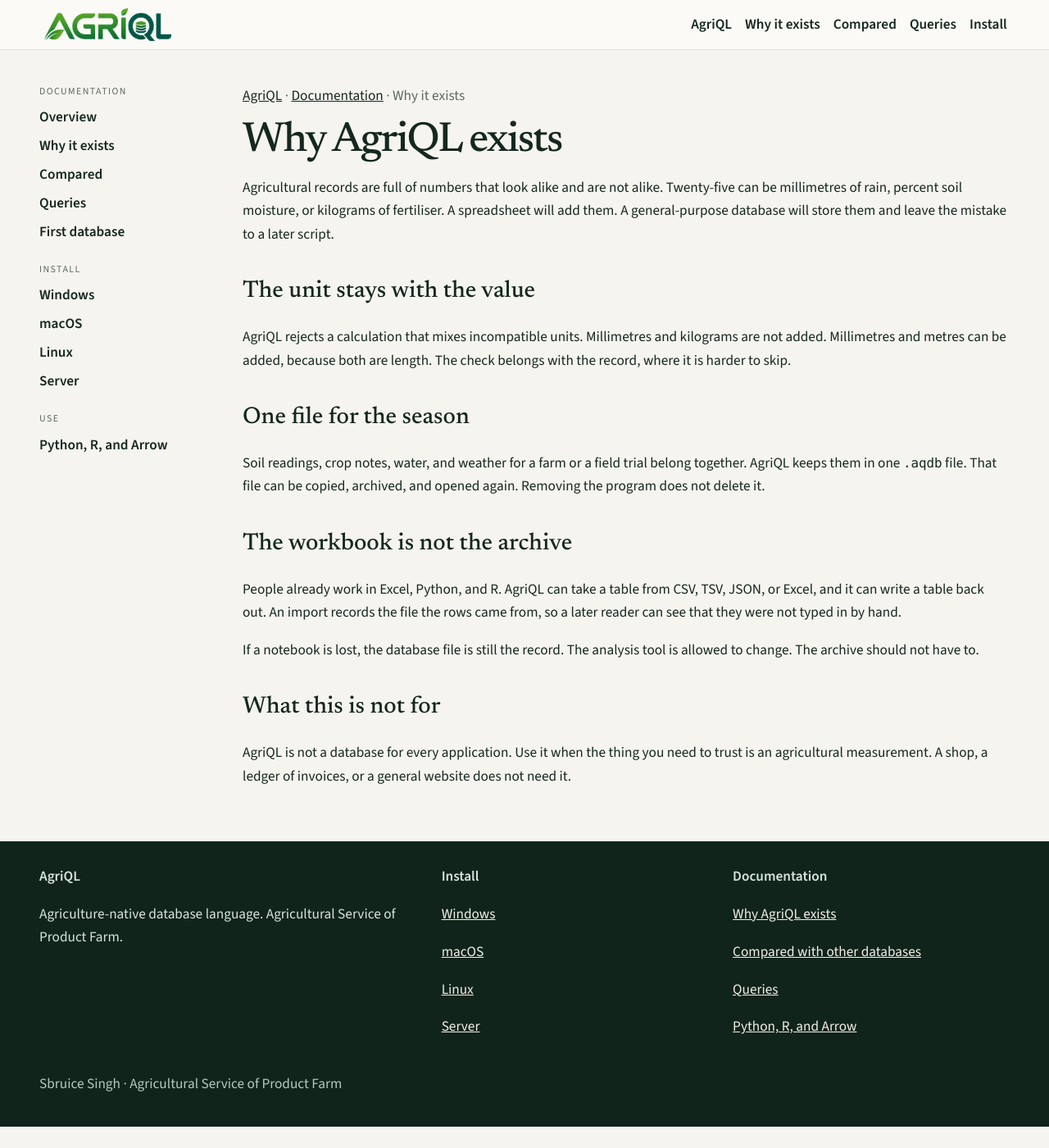
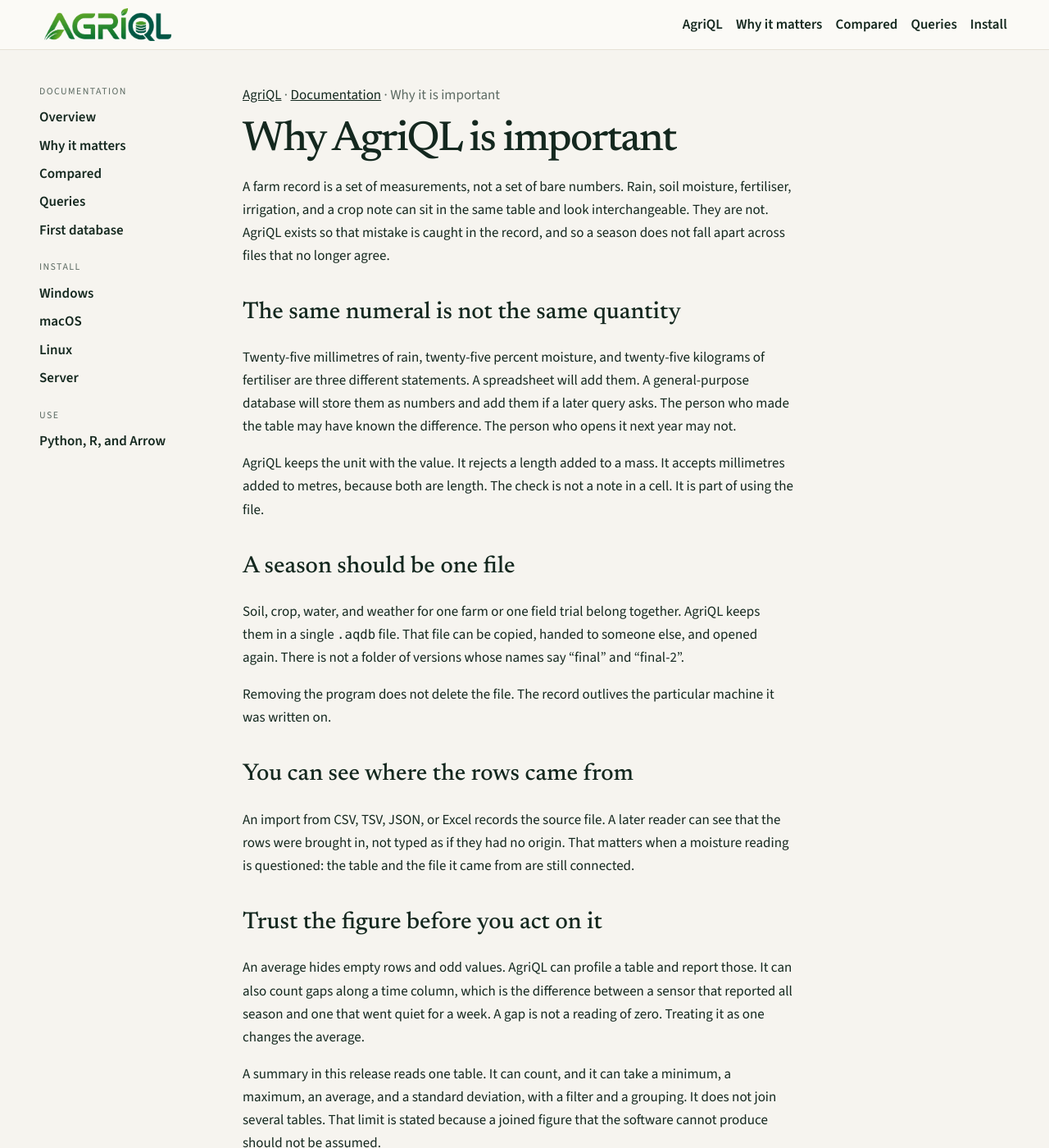
Before and after one commit to Agriculture-Service-of-Product-Farm/AgriQL, a Jekyll site: the page built from docs/importance.html, in a window 1280 px wide and 1400 px high. Shown: the whole window at 82% size. Built offline with Jekyll 4.4.1, drawn with Linux system fonts in a browser that asks for light colours; some of the changed text lies outside the part shown.

Commit message:
Fit every page to phone, tablet, and desktop, and expand why AgriQL matters.
The navigation and the documentation list reflow instead of overflowing. The importance page states the measurement, the single season file, and the checks this release can actually make.

```diff
--- a/_layouts/default.html
+++ b/_layouts/default.html
@@ -66,7 +66,7 @@
     </a>
     <nav class="site-nav" aria-label="Primary">
       <a href="{{ '/' | relative_url }}">AgriQL</a>
-      <a href="{{ '/docs/importance.html' | relative_url }}">Why it exists</a>
+      <a href="{{ '/docs/importance.html' | relative_url }}">Why it matters</a>
       <a href="{{ '/docs/compare.html' | relative_url }}">Compared</a>
       <a href="{{ '/docs/query.html' | relative_url }}">Queries</a>
       <a href="{{ '/docs/' | relative_url }}">Install</a>
@@ -88,7 +88,7 @@
       </div>
       <div>
         <strong>Documentation</strong>
-        <p><a href="{{ '/docs/importance.html' | relative_url }}">Why AgriQL exists</a></p>
+        <p><a href="{{ '/docs/importance.html' | relative_url }}">Why AgriQL is important</a></p>
         <p><a href="{{ '/docs/compare.html' | relative_url }}">Compared with other databases</a></p>
         <p><a href="{{ '/docs/query.html' | relative_url }}">Queries</a></p>
         <p><a href="{{ '/docs/clients.html' | relative_url }}">Python, R, and Arrow</a></p>
--- a/_layouts/docs.html
+++ b/_layouts/docs.html
@@ -5,7 +5,7 @@
   <aside class="docs-side">
     <p class="side-label">Documentation</p>
     <a href="{{ '/docs/' | relative_url }}">Overview</a>
-    <a href="{{ '/docs/importance.html' | relative_url }}">Why it exists</a>
+    <a href="{{ '/docs/importance.html' | relative_url }}">Why it matters</a>
     <a href="{{ '/docs/compare.html' | relative_url }}">Compared</a>
     <a href="{{ '/docs/query.html' | relative_url }}">Queries</a>
     <a href="{{ '/docs/getting-started.html' | relative_url }}">First database</a>
--- a/docs/importance.html
+++ b/docs/importance.html
@@ -1,17 +1,30 @@
 ---
 layout: docs
-title: Why AgriQL exists
-description: AgriQL exists so a season of agricultural measurements stays in one file, and so a length is not added to a mass.
-crumb: Why it exists
+title: Why AgriQL is important
+description: AgriQL matters because agricultural numbers that look the same are not the same quantity, and a season of measurements should stay in one file.
+crumb: Why it is important
 ---
-<h1>Why AgriQL exists</h1>
-<p>Agricultural records are full of numbers that look alike and are not alike. Twenty-five can be millimetres of rain, percent soil moisture, or kilograms of fertiliser. A spreadsheet will add them. A general-purpose database will store them and leave the mistake to a later script.</p>
-<h2>The unit stays with the value</h2>
-<p>AgriQL rejects a calculation that mixes incompatible units. Millimetres and kilograms are not added. Millimetres and metres can be added, because both are length. The check belongs with the record, where it is harder to skip.</p>
-<h2>One file for the season</h2>
-<p>Soil readings, crop notes, water, and weather for a farm or a field trial belong together. AgriQL keeps them in one <code>.aqdb</code> file. That file can be copied, archived, and opened again. Removing the program does not delete it.</p>
-<h2>The workbook is not the archive</h2>
-<p>People already work in Excel, Python, and R. AgriQL can take a table from CSV, TSV, JSON, or Excel, and it can write a table back out. An import records the file the rows came from, so a later reader can see that they were not typed in by hand.</p>
-<p>If a notebook is lost, the database file is still the record. The analysis tool is allowed to change. The archive should not have to.</p>
-<h2>What this is not for</h2>
-<p>AgriQL is not a database for every application. Use it when the thing you need to trust is an agricultural measurement. A shop, a ledger of invoices, or a general website does not need it.</p>
+<h1>Why AgriQL is important</h1>
+<p>A farm record is a set of measurements, not a set of bare numbers. Rain, soil moisture, fertiliser, irrigation, and a crop note can sit in the same table and look interchangeable. They are not. AgriQL exists so that mistake is caught in the record, and so a season does not fall apart across files that no longer agree.</p>
+
+<h2>The same numeral is not the same quantity</h2>
+<p>Twenty-five millimetres of rain, twenty-five percent moisture, and twenty-five kilograms of fertiliser are three different statements. A spreadsheet will add them. A general-purpose database will store them as numbers and add them if a later query asks. The person who made the table may have known the difference. The person who opens it next year may not.</p>
+<p>AgriQL keeps the unit with the value. It rejects a length added to a mass. It accepts millimetres added to metres, because both are length. The check is not a note in a cell. It is part of using the file.</p>
+
+<h2>A season should be one file</h2>
+<p>Soil, crop, water, and weather for one farm or one field trial belong together. AgriQL keeps them in a single <code>.aqdb</code> file. That file can be copied, handed to someone else, and opened again. There is not a folder of versions whose names say “final” and “final-2”.</p>
+<p>Removing the program does not delete the file. The record outlives the particular machine it was written on.</p>
+
+<h2>You can see where the rows came from</h2>
+<p>An import from CSV, TSV, JSON, or Excel records the source file. A later reader can see that the rows were brought in, not typed as if they had no origin. That matters when a moisture reading is questioned: the table and the file it came from are still connected.</p>
+
+<h2>Trust the figure before you act on it</h2>
+<p>An average hides empty rows and odd values. AgriQL can profile a table and report those. It can also count gaps along a time column, which is the difference between a sensor that reported all season and one that went quiet for a week. A gap is not a reading of zero. Treating it as one changes the average.</p>
+<p>A summary in this release reads one table. It can count, and it can take a minimum, a maximum, an average, and a standard deviation, with a filter and a grouping. It does not join several tables. That limit is stated because a joined figure that the software cannot produce should not be assumed.</p>
+
+<h2>The tools you already use stay outside the record</h2>
+<p>Excel, Python, and R are how many people study a season. AgriQL can write a table back out to CSV, TSV, JSON, or Excel, and the Python, R, and Arrow clients can take rows. They are not a second copy of the database. If the notebook is lost, the <code>.aqdb</code> file is still the record. The analysis tool is allowed to change. The archive should not have to.</p>
+
+<h2>Where it is the wrong tool</h2>
+<p>AgriQL is not important for a shop, an invoice ledger, or a general website. It does not read Parquet, and it does not read a spreadsheet that exists only online. Use it when the thing you need to trust is an agricultural measurement, and when mixing those measurements up would matter.</p>
+<p><a href="{{ '/docs/compare.html' | relative_url }}">How this differs from a spreadsheet and from a general-purpose database.</a></p>
--- a/docs/index.html
+++ b/docs/index.html
@@ -8,7 +8,7 @@
 <p>These pages describe AgriQL 3.10.1, the agriculture-native database language from Agricultural Service of Product Farm. They do not describe how the software is built.</p>
 <div class="note"><p>Install from source. <code>apt</code>, <code>dnf</code>, Homebrew, and WinGet do not yet publish an AgriQL package. Commands for those tools are not listed here, because they would fail.</p></div>
 <div class="doc-cards">
-  <a class="doc-card" href="{{ '/docs/importance.html' | relative_url }}"><strong>Why it exists</strong><span>Units, one file, and a record that is not a notebook.</span></a>
+  <a class="doc-card" href="{{ '/docs/importance.html' | relative_url }}"><strong>Why it is important</strong><span>Units, one file for the season, and a figure you can check.</span></a>
   <a class="doc-card" href="{{ '/docs/compare.html' | relative_url }}"><strong>Compared</strong><span>Spreadsheet, general-purpose database, and AgriQL.</span></a>
   <a class="doc-card" href="{{ '/docs/query.html' | relative_url }}"><strong>Queries</strong><span>The statements this release actually runs.</span></a>
   <a class="doc-card" href="{{ '/docs/getting-started.html' | relative_url }}"><strong>First database</strong><span>Create a file and run one query.</span></a>
--- a/index.html
+++ b/index.html
@@ -52,7 +52,7 @@
 
 <section class="wrap">
   <div class="cards">
-    <a class="card" href="{{ '/docs/importance.html' | relative_url }}"><em>01</em><strong>Why it exists</strong><span>A season should not depend on workbooks that no longer agree.</span></a>
+    <a class="card" href="{{ '/docs/importance.html' | relative_url }}"><em>01</em><strong>Why it is important</strong><span>A measurement is not a bare number, and a season should be one file.</span></a>
     <a class="card" href="{{ '/docs/compare.html' | relative_url }}"><em>02</em><strong>Compared</strong><span>What a spreadsheet and a general-purpose database allow, and what AgriQL refuses.</span></a>
     <a class="card" href="{{ '/docs/query.html' | relative_url }}"><em>03</em><strong>Queries</strong><span>Import, summarise one table, check it, and write it back out.</span></a>
     <a class="card" href="{{ '/docs/' | relative_url }}"><em>04</em><strong>Install</strong><span>Windows, macOS, Linux, and a private server. From source. Version 3.10.1.</span></a>
--- a/styles.css
+++ b/styles.css
@@ -13,13 +13,14 @@
   --mono: ui-monospace, "SFMono-Regular", Consolas, monospace;
 }
 * { box-sizing: border-box; }
-html { scroll-behavior: smooth; }
+html { scroll-behavior: smooth; -webkit-text-size-adjust: 100%; text-size-adjust: 100%; }
 body {
   margin: 0;
+  overflow-x: clip;
   color: var(--ink);
   background: #f6f4ef;
   font-family: var(--sans);
-  font-size: 1.08rem;
+  font-size: 1.0625rem;
   line-height: 1.65;
 }
 img { max-width: 100%; height: auto; }
@@ -95,6 +96,7 @@
 .explain { padding: 2.8rem 0 0.2rem; }
 .explain h2 { margin: 0 0 0.8rem; font-family: var(--serif); font-weight: 500; font-size: clamp(2rem, 4vw, 2.6rem); }
 .explain p { max-width: 40rem; }
+.quantities { display: grid; gap: 0.8rem; margin: 1rem 0 0.4rem; }
 .quantities article {
   background: #fff;
   border: 1px solid #e2dcd0;
@@ -154,7 +156,7 @@
   font-weight: 500;
   font-size: 1.8rem;
 }
-.docs-main { min-width: 0; }
+.docs-main p, .docs-main li { max-width: 42rem; }
 .ledger { width: 100%; border-collapse: collapse; margin: 1rem 0 1.3rem; }
 .ledger th, .ledger td {
   text-align: left;
@@ -201,7 +203,58 @@
 .footer-grid a { color: #f4f0e6; }
 .footer-end { color: #b7c9be; padding-bottom: 1.3rem; }
 
-@media (min-width: 880px) {
+@media (max-width: 719px) {
+  .site-header { align-items: flex-start; padding: 0.7rem 1rem 0.55rem; }
+  .brand img { height: 36px; }
+  .site-nav {
+    width: 100%;
+    flex-wrap: nowrap;
+    overflow-x: auto;
+    gap: 1.1rem;
+    padding-bottom: 0.15rem;
+  }
+  .site-nav a { white-space: nowrap; padding: 0.35rem 0; }
+  .wrap { width: min(74rem, calc(100% - 2rem)); }
+  .stage { padding: 1.5rem 0 0.4rem; }
+  h1 { font-size: clamp(1.85rem, 8.2vw, 2.5rem); }
+  .lede { font-size: 1.05rem; }
+  .actions { display: grid; }
+  .btn { text-align: center; min-height: 44px; line-height: 1.2; }
+  .band { margin-top: 1.6rem; }
+  .band-grid { padding: 1.5rem 0; gap: 1.15rem; }
+  .band h2 { font-size: 1.35rem; }
+  .docs { padding-top: 1rem; gap: 1rem; }
+  .docs-side {
+    flex-direction: row;
+    flex-wrap: wrap;
+    align-items: center;
+    gap: 0.35rem 0.85rem;
+    padding-bottom: 0.75rem;
+    border-bottom: 1px solid var(--line);
+  }
+  .side-label { width: 100%; margin: 0.35rem 0 0; }
+  .docs-main h1 { font-size: clamp(1.85rem, 8vw, 2.4rem); }
+  .docs-main h2 { font-size: 1.4rem; }
+  pre { font-size: 0.8rem; padding: 0.85rem; }
+  .footer-grid, .footer-end { padding-left: 0; padding-right: 0; }
+}
+@media (min-width: 720px) and (max-width: 1099px) {
+  .wrap { width: min(74rem, calc(100% - 3rem)); }
+  .stage { padding-top: 2.2rem; }
+  .band-grid { grid-template-columns: repeat(3, 1fr); gap: 1.2rem; }
+  .cards, .doc-cards { grid-template-columns: 1fr 1fr; }
+  .quantities { grid-template-columns: repeat(3, 1fr); }
+  .docs-side {
+    flex-direction: row;
+    flex-wrap: wrap;
+    gap: 0.35rem 1rem;
+    padding-bottom: 0.8rem;
+    border-bottom: 1px solid var(--line);
+  }
+  .side-label { width: 100%; margin: 0.5rem 0 0; }
+  .footer-grid { grid-template-columns: 1.3fr 1fr 1fr; }
+}
+@media (min-width: 1100px) {
   .stage { padding-top: 3.4rem; }
   .stage-grid { grid-template-columns: 1.05fr 0.95fr; }
   .band-grid { grid-template-columns: repeat(3, 1fr); gap: 2rem; }
```
